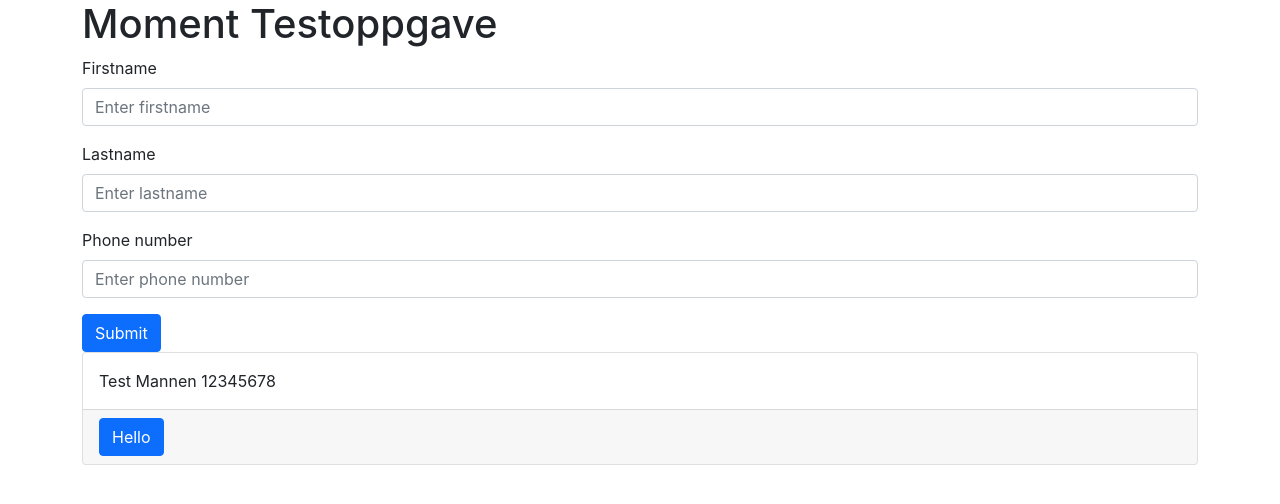
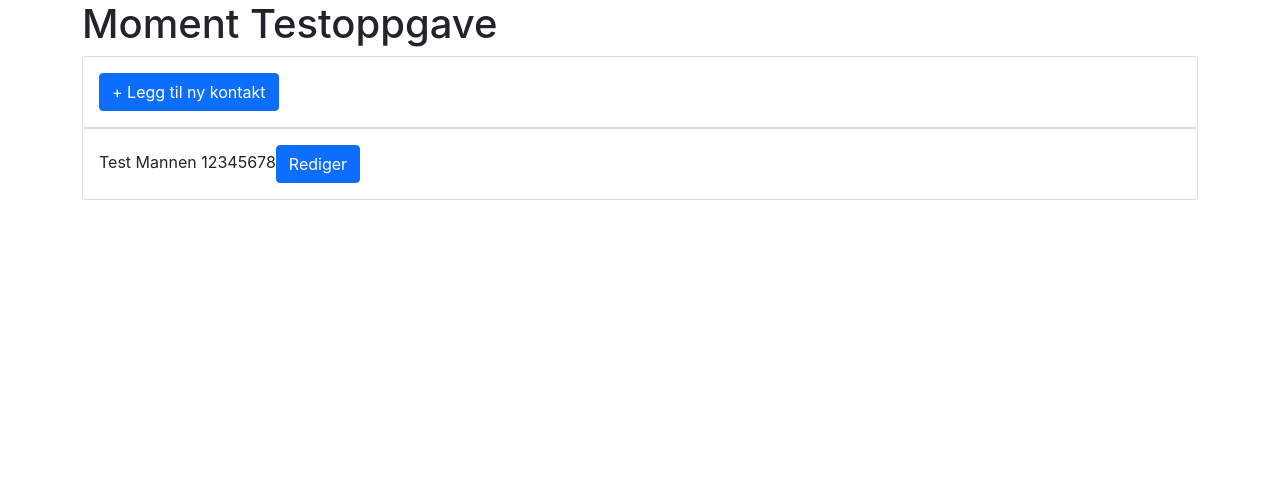
Before and after one commit to JSourianos/momentoppgave, a React (Create React App) app: page / in a window 1280 px wide. Shown: the top 504 px of the page. Built offline with nearby package versions, Linux system fonts and the light colour scheme; the HTML template or start-up script is replaced by a standard one.

Commit message:
CRD operations possible

```diff
--- a/src/App.js
+++ b/src/App.js
@@ -1,50 +1,75 @@
 import './App.css';
-import {useState} from "react";
+import React, {useState} from "react";
 
 import Container from "react-bootstrap/Container"
 
 //Components
 import ContactForm from "./components/ContactForm";
 import ListElement from "./components/ListElement";
+import Card from "react-bootstrap/Card";
+import Button from "react-bootstrap/Button";
 
 const initialData = [
     {
-        id: "03493432",
+        id: 0,
         firstName: "Test",
         lastName: "Mannen",
         phoneNumber: "12345678"
     }
 ]
 
+//RENAME THIS
+const AddUserCard = ({setNewUserFlag}) => {
+    return(
+        <Card>
+            <Card.Body><Button onClick={() => setNewUserFlag(true)}>+ Legg til ny kontakt</Button></Card.Body>
+        </Card>
+    )
+}
+
 function App() {
     const [listData, setListData] = useState(initialData)
 
-    const [firstName, setFirstName] = useState("")
-    const [lastName, setLastName] = useState("")
-    const [phoneNumber, setPhoneNumber] = useState("")
+    const [newUserFlag, setNewUserFlag] = useState(false)
 
-    const [toggleEdit, setToggleEdit] = useState(false)
+    const createPerson = (newUserObject) => {
+        console.log(newUserObject)
+        newUserObject.id = Math.random(); //sort this out
 
-    const handleAdd = (e) => {
-        e.preventDefault();
+        setListData((listData) => [...listData, newUserObject])
+        console.log(newUserObject);
+    }
 
-        const id = Math.floor(Math.random() * 100000);
-        const newEntry = {
-            id,
-            firstName,
-            lastName,
-            phoneNumber
+    const updatePerson = (userObject) => {
+        let currentUserIndex = listData.findIndex(user => user.id === userObject.id)
+
+        setListData((newListData) => {
+            newListData[currentUserIndex] = userObject
+
+            return [...newListData]
+        });
+    }
+
+    const deletePerson = (userObject) => {
+        let newListData = [...listData];
+        let currentUserIndex = newListData.findIndex(user => user.id === userObject.id)
+
+        if(currentUserIndex !== -1) {
+            newListData.splice(currentUserIndex, 1)
+            setListData((newlistData) => [...newListData])
         }
-
-        setListData((listData) => [...listData, newEntry])
     }
 
   return (
     <Container>
       <h1>Moment Testoppgave</h1>
-        <ContactForm handleSubmit={handleAdd} setFirstName={setFirstName} setLastName={setLastName} setPhoneNumber={setPhoneNumber}/>
+        {newUserFlag ?
+            <ContactForm handleSubmit={createPerson} setEditFlag={setNewUserFlag} editFlag={newUserFlag} />
+            :
+            <AddUserCard setNewUserFlag={setNewUserFlag} />
+        }
 
-        {listData.map((data, index) => <ListElement key={index} data={data} toggleEdit={toggleEdit} setToggleEdit={setToggleEdit} />)}
+        {listData.map((data, index) => <ListElement key={index} userObject={data} deletePerson={deletePerson} updatePerson={updatePerson}/>)}
     </Container>
   );
 }
--- a/src/components/ContactForm.jsx
+++ b/src/components/ContactForm.jsx
@@ -1,4 +1,4 @@
-import React from "react";
+import React, {useState} from "react";
 
 //Bootstrap
 import Form from "react-bootstrap/Form";
@@ -7,16 +7,33 @@ import Button from "react-bootstrap/Button";
 //Components
 import FormInput from "./FormInput";
 
-const ContactForm = ({handleSubmit, setFirstName, setLastName, setPhoneNumber}) => {
+const ContactForm = ({handleSubmit, setEditFlag, deletePerson, userObject, editFlag}) => {
+
+    const [firstName, setFirstName] = useState("");
+    const [lastName, setLastName] = useState("");
+    const [phoneNumber, setPhoneNumber] = useState("");
+
+    const returnFormValues = () => {
+        handleSubmit({firstName, lastName, phoneNumber})
+    }
+
     return (
-        <Form onSubmit={handleSubmit}>
+        <Form onSubmit={(e) => e.preventDefault()}>
             <FormInput label="Firstname" placeholder={"Enter firstname"} onChange={e => setFirstName(e.target.value)} />
-            <FormInput label="Lastname" placeholder={"Enter lastname"} onChange={e => setLastName(e.target.value)}/>
-            <FormInput label="Phone number" placeholder={"Enter phone number"} onChange={e => setPhoneNumber(e.target.value)} />
+            <FormInput label="Lastname" placeholder={"Enter lastname"} onChange={e => setLastName(e.target.value)} />
+            <FormInput label="Phonenumber" placeholder={"Enter phonenumber"} onChange={e => setPhoneNumber(e.target.value)} />
 
-            <Button variant="primary" type="submit">
-                Submit
-            </Button>
+            <Button variant="primary" type="submit" onClick={() => {
+                returnFormValues()
+                setEditFlag(false)
+            }}>Lagre</Button>
+
+            <Button variant="secondary" type="button" onClick={() => setEditFlag(false)}>Avbryt</Button>
+
+            {!editFlag ?  <Button variant="danger" type="button" onClick={() => {
+                deletePerson(userObject)
+                setEditFlag(false)
+            }}>Slett</Button> : ""}
         </Form>
     )
 }
--- a/src/components/ListElement.jsx
+++ b/src/components/ListElement.jsx
@@ -3,17 +3,27 @@ import ContactForm from "./ContactForm";
 
 import Card from "react-bootstrap/Card";
 import Button from "react-bootstrap/Button"
+import React, {useState} from "react";
 
-const ListElement = ({data, toggleEdit, setToggleEdit}) => {
-    if(toggleEdit) {
+const ListElement = ({userObject, updatePerson, deletePerson}) => {
+    const [editFlag, setEditFlag] = useState(false)
+
+    const setNewUserData = (newFields) => {
+        updatePerson({...userObject, ...newFields})
+    }
+
+    if(editFlag) {
         return (
-            <ContactForm />
+            <div>
+                <ContactForm handleSubmit={setNewUserData} setEditFlag={setEditFlag} userObject={userObject} deletePerson={deletePerson} />
+            </div>
         )
     } else {
         return(
             <Card>
-                <Card.Body>{data.firstName} {data.lastName} {data.phoneNumber}</Card.Body>
-                <Card.Footer><Button>Hello</Button></Card.Footer>
+                <Card.Body>{userObject.firstName} {userObject.lastName} {userObject.phoneNumber}
+                    <Button onClick={() => setEditFlag((editFlag) => !editFlag)}>Rediger</Button>
+                </Card.Body>
             </Card>
         )
     }
```
